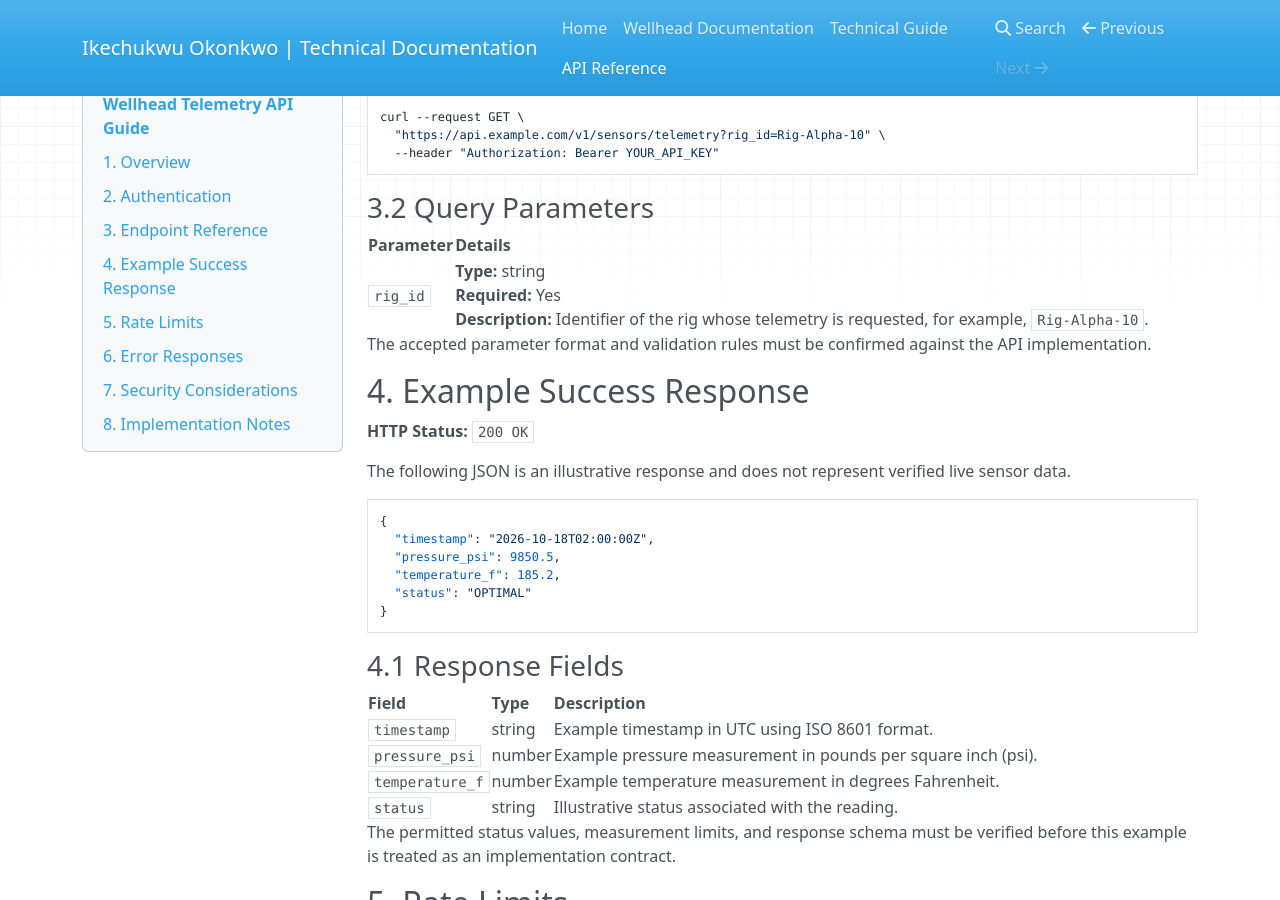
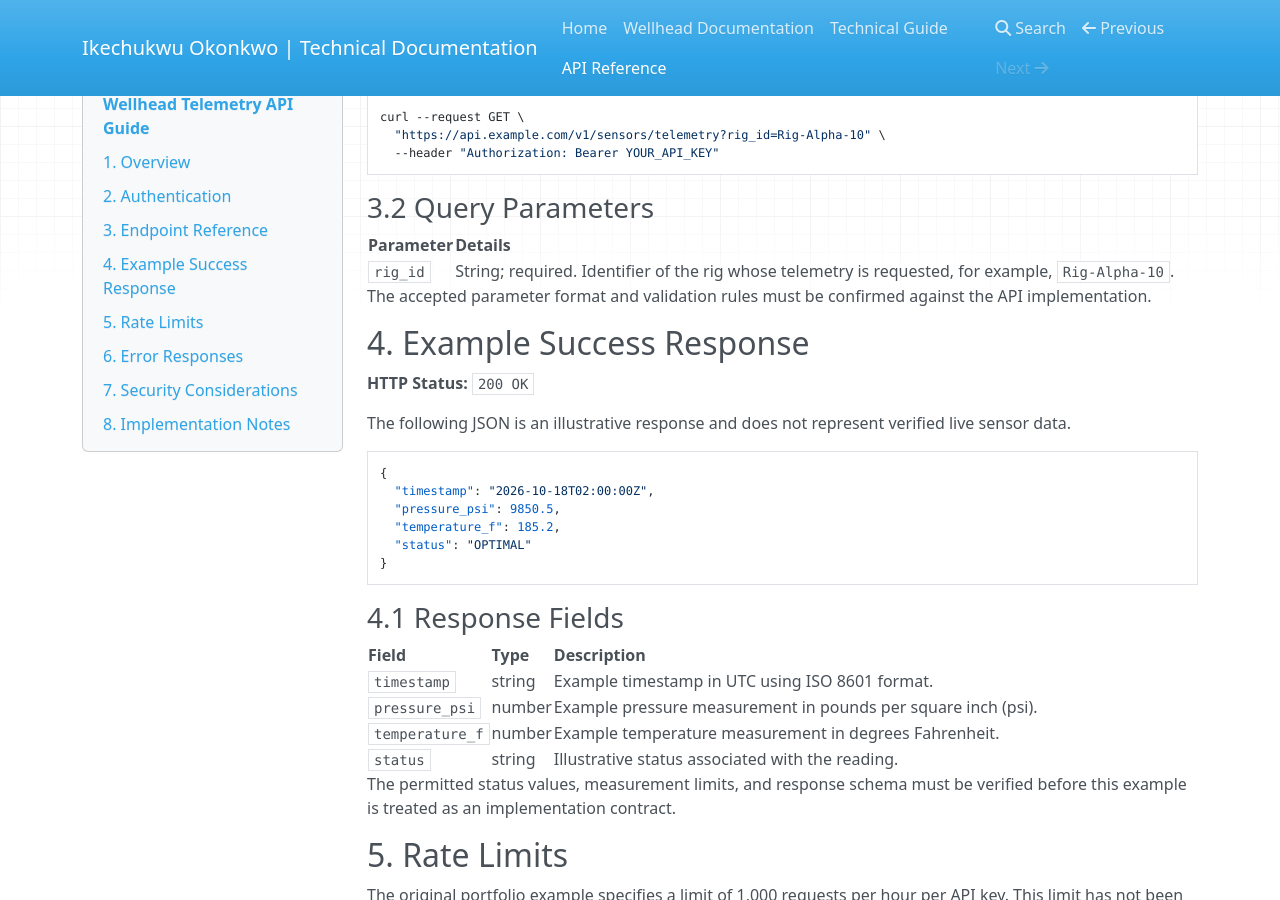
Before and after one commit to Stevike/My-docs, an MkDocs documentation site: the page built from docs/api-guide.md, in a window 1280 px wide and 900 px high, scrolled down 888 px. Built offline with MkDocs 1.6.1, drawn with Linux system fonts in a browser that asks for light colours; nearby versions of some CDN libraries.

Commit message:
Update api-guide.md

```diff
--- a/docs/api-guide.md
+++ b/docs/api-guide.md
@@ -46,9 +46,11 @@ curl --request GET \
 
 ### 3.2 Query Parameters
 
+
 | Parameter | Details |
 |---|---|
-| `rig_id` | **Type:** string<br>**Required:** Yes<br>**Description:** Identifier of the rig whose telemetry is requested, for example, `Rig-Alpha-10`. |
+| `rig_id` | String; required. Identifier of the rig whose telemetry is requested, for example, `Rig-Alpha-10`. |
+
 
 The accepted parameter format and validation rules must be confirmed against the API implementation.
 
```
